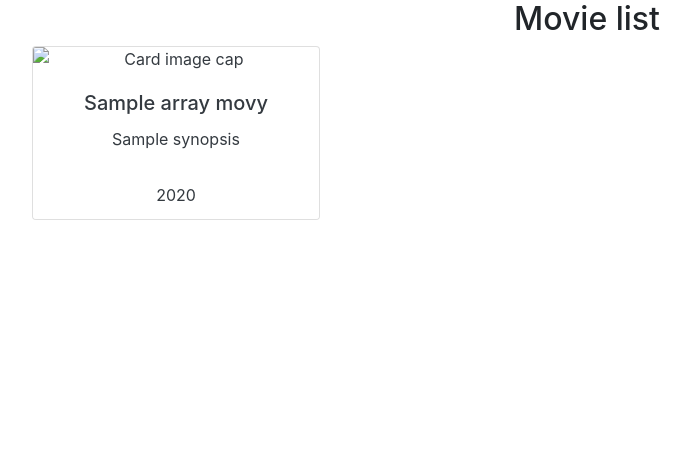
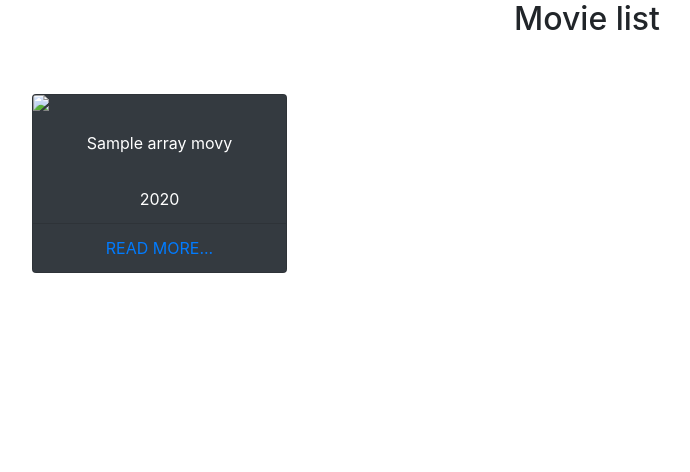
Before and after one commit to Etienne-Schmitt/ACS-MovieRating, a PHP site: template Views/movie.html.twig in a window 1280 px wide. Shown: the top 472 px of the page, without its empty margins (53-743 px from the left). Run offline with PHP 8.4, Linux system fonts and the light colour scheme; the template is opened without the code that fills it: most values are stand-ins (such as "Sample title", 1, 10 or a date in 2020); some libraries are stand-ins or nearby versions.

Commit message:
modifier le fichier movie.html.twig

```diff
--- a/Views/movie.html.twig
+++ b/Views/movie.html.twig
@@ -3,19 +3,24 @@
 {% block title %}Movie list{% endblock %}
 
 {% block body %}
-    <div class="container text-center">
-        <h2 class="">Movie list</h2>
-        <div class="card text-dark" style="width: 18rem;">
+
+<div class="container text-center mb ">
+<h2>Movie list</h2>
+   <div class="row pt-5">
  {% for movie in arrayMovies %}
-            <img class="card-img-top" src="{{ baseUrl }}/Uploads/posters/{{ movie.poster }}" alt="Card image cap">
+ <div class="col-md-3">
+<div class="card text-white text-center bg-dark mb-4">
+  <img class="card-img-top img-responsive" src="{{ baseUrl }}/Uploads/posters/{{ movie.poster }}" >
     <div class="card-body">
-                <h5 class="card-title">{{ movie.title }}</h5>
-                <p class="card-text">{{ movie.synopsis }}</p>
+        <p class="card-text bg-dark text-white ">{{ movie.title}}</p>
     </div>
+  <ul class="list-group list-group-flush">
 
-            <ul class="list-group list-group-flush">
-                <li class="list-group-item">{{ movie.releaseYear }}</li>
+     <li class="list-group-item bg-dark text-white">{{ movie.releaseYear }}</li>
+    <li class="list-group-item bg-dark text-white text-uppercase"><a href="#">READ MORE...</a></li>
   </ul>
+</div>
+</div>
  {% endfor %}
  </div>
  </div>
```
Lines whose indentation alone changed are shown as unchanged.
